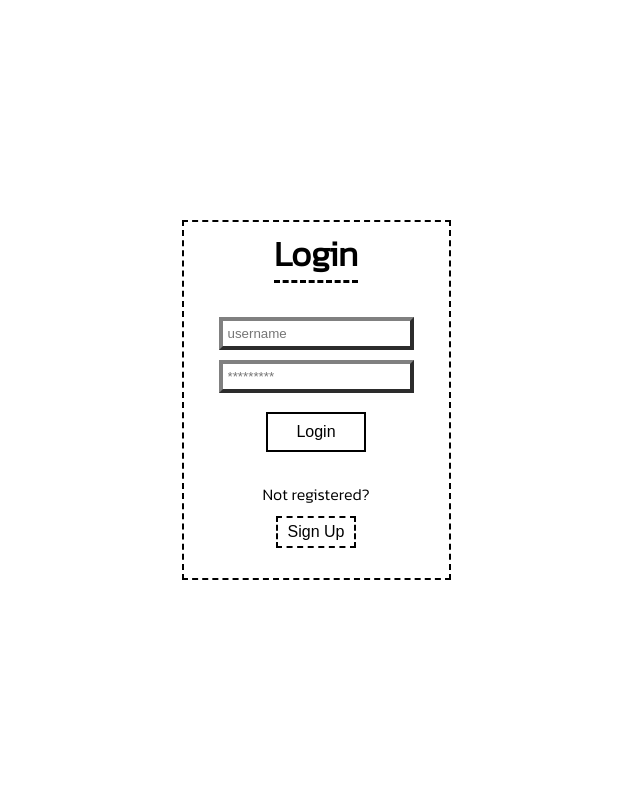
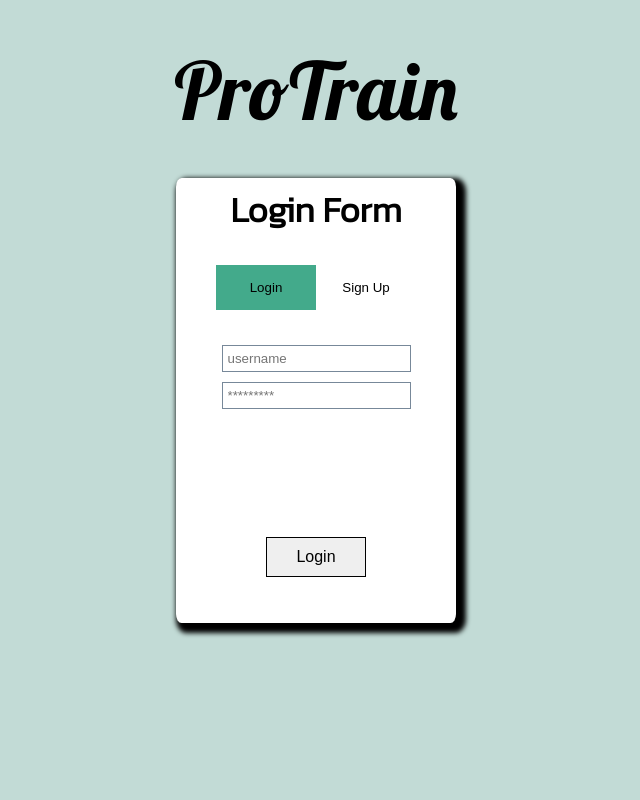
Before and after one commit to malic296/ProTrain, a PHP site: page /login.php in a window 1280 px wide. Shown: the whole page, without its empty margins (324-964 px from the left). Run offline with PHP 8.4, Linux system fonts and the light colour scheme.

Commit message:
Add files via upload
Úprava vzhledu

```diff
--- a/login.php
+++ b/login.php
@@ -8,17 +8,27 @@
     <link rel='stylesheet' type='text/css' media='screen' href='styles.css'>
     <link rel="preconnect" href="https://fonts.googleapis.com">
     <link rel="preconnect" href="https://fonts.gstatic.com" crossorigin>
-    <link href="https://fonts.googleapis.com/css2?family=Kanit:wght@300&display=swap" rel="stylesheet">
+    <link href="https://fonts.googleapis.com/css2?family=Kanit:wght@300&family=Lobster&display=swap" rel="stylesheet">
     <script src='main.js'></script>
 </head>
 <body>
+    <header>ProTrain</header>
     <div class="login">
-        <h2>Login</h2>
+        <h2>Login Form</h2>
+            <div class="login_signup">
+                <div class="login_choose">
+                    <a href="login.php"><input type="submit" value="Login" class = "current_page"></a>
+                </div>
+                <div class="signup_choose">
+                    <a href="signup.php"><input type="submit" value="Sign Up" class = "choosing_but"></a>
+                </div>
+
+            </div>
         <form action="app.php" method="post" class = form_login>
             <div class="login_uname"><input type="text" name="login" placeholder="username" class = "text"> </div>
             <div class="login_passwd"><input type="password" name="password" placeholder="*********" class = "text"> </div><br>
             <div class="login_button"><input type="submit" name="subLogin" id="" value="Login" class = "submit"></div>
-            <div class="login_register">Not registered? <br> <a href="signup.php"><input type="submit" value="Sign Up" class = "submit_small"></a></div>
+
         </form>
     </div>
 </body>
--- a/styles.css
+++ b/styles.css
@@ -1,28 +1,51 @@
 /* Fonts */
 
-@import url('https://fonts.googleapis.com/css2?family=Kanit:wght@300&display=swap');
-
+@import url('https://fonts.googleapis.com/css2?family=Kanit:wght@300&family=Lobster&display=swap');
 /* Styles for login.php */
 
-body {
+
+
+
+.login_signup{
     display: flex;
+    flex-direction: row;
+    width:100%;
+    margin-bottom: 30px;
+
+
+}
+
+.login_choose{
+    display: flex;
+    flex-grow: 1;
     justify-content: center;
     align-items: center;
-    height: 100vh;
-    margin: 0px;
-    background-color: white;
+
 }
+
+.signup_choose{
+    display: flex;
+    flex-grow: 1;
+    justify-content: center;
+    align-items: center;
+
+
+}
+
 .login{
     display: flex;
     color: black;
     align-items: center;
     flex-direction: column;
-    height: fit-content;
-    width: fit-content;
-    border: dashed black 2px;
+    height: 400px;
+    width: max-content;
+    background-color: white;
+    border-radius: 2%;
     font-family: 'Kanit', sans-serif;
-    padding:30px;
+    padding:40px;
     padding-top: 5px;
+    box-shadow:5px 5px 5px 5px;
+
 }
 
 .form_login{
@@ -33,8 +56,10 @@
 
 }
 
+
 .login_button{
-    margin-top: -20px;
+    margin-top:50%;
+
 }
 
 .login_register{
@@ -71,14 +98,51 @@
     margin-top: 30px;
 }
 
+.signup_button{
+    margin-top:50%;
+}
+
 
 
 
 /* general styles */
 
+body {
+    display: flex;
+    flex-direction: column;
+    justify-content: center;
+    align-items: center;
+    height: 100vh;
+    margin: 0px;
+    animation: background 15s infinite;
+
+}
+
+header{
+    position: fixed;
+    top:40px;
+    font-size: 80px;
+    font-family:'Lobster', cursive;
+}
+
+.current_page{
+    height: 45px;
+    width:100px;
+    border: none;
+    animation: barvain 1s normal forwards ease-in-out;
+    border-radius: 0px;
+}
+
+.choosing_but{
+    height: 45px;
+    width:100px;
+    border: none;
+    background-color: white;
+    border-radius: 0px;
+}
+
 h2{
     margin-top: 0px;
-    border-style: none none dashed none;
     font-size: 35px;
 
 
@@ -88,34 +152,26 @@
     border-radius: 0px;
     padding:5px;
     margin:5px;
-    border: 4px grey;
-    border-style: outset;
+    border: 1px lightslategray;
+    border-style:ridge;
+
+
+
 
 }
 
 .submit{
     border-radius: 0px;
     color:black;
-    background-color: white;
-    border: 2px solid black;
+    border: 1px ridge black;
     font-size:medium;
     width:100px;
     height: 40px;
     transition: 0.5s;
-    margin-top:10px;
+
 }
 
-.submit_small{
-    border-radius: 0px;
-    color:black;
-    background-color: white;
-    border: 2px dashed black;
-    font-size:medium;
-    width:80px;
-    height: 32px;
-    transition: 0.5s;
-    margin-top:10px;
-}
+
 
 /* hover */
 
```
Also changed, not shown: other parts of styles.css (+27 -5 lines), signup.php (+12 -2 lines).
